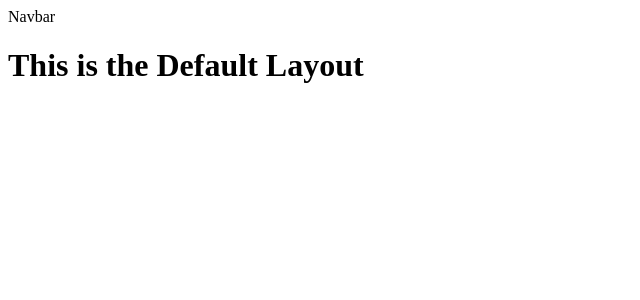
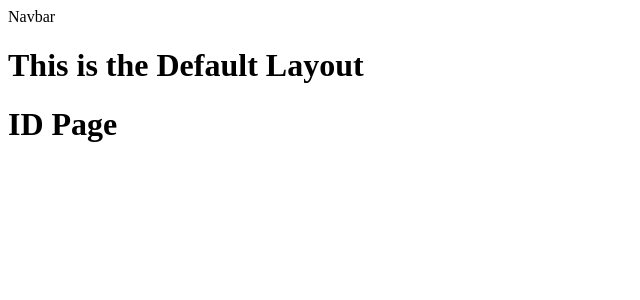
Before and after one commit to Moazam05/nuxt-js-crash-course, a Nuxt app: page /posts/1 in a window 1280 px wide. Shown: the top 300 px of the page, without its empty margins (0-640 px from the left). Built offline with nearby package versions, Linux system fonts and the light colour scheme.

Commit message:
dynamic route

```diff
--- /dev/null
+++ b/pages/posts/[id].vue
@@ -0,0 +1,9 @@
+<script setup></script>
+
+<template>
+  <div>
+    <h1>ID Page</h1>
+  </div>
+</template>
+
+<style scoped></style>
```
